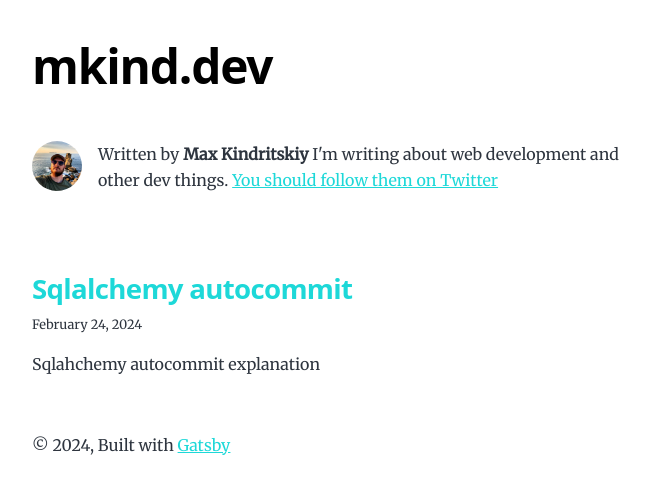
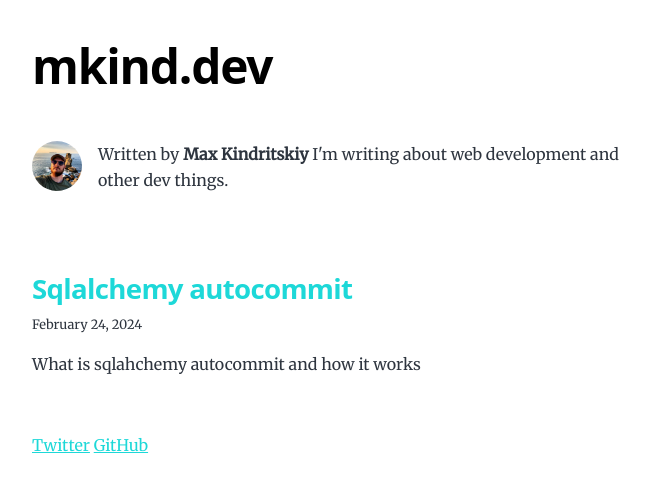
Before and after one commit to kindermax/blog, a Gatsby site: page / in a window 1280 px wide. Shown: the whole page, without its empty margins (292-942 px from the left). Built offline with nearby package versions, Linux system fonts and the light colour scheme; Gatsby itself is replaced by a stand-in of ours.

Commit message:
update layout

````diff
--- a/content/blog/sqlachemy-autocommit/index.md
+++ b/content/blog/sqlachemy-autocommit/index.md
@@ -1,7 +1,7 @@
 ---
 title: Sqlalchemy autocommit
 date: "2024-02-24T22:15:03.284Z"
-description: "Sqlahchemy autocommit explanation"
+description: "What is sqlahchemy autocommit and how it works"
 ---
 
 tl;dr
@@ -23,7 +23,7 @@ conn.commit()  # without this it won't commit/rollback
 query = "SELECT 1"
 conn.execute(query)  # commited automatically, no transaction
 
-# explicit transaction
+# or explicit transaction
 with conn.begin():
   conn.execute(query)
   # commited (or rolled back on error)
@@ -39,9 +39,9 @@ Postgres has no such feature as an implicit transaction so [`psycopg`](https://w
 
 `autocommit` in psycopg (and in sqlachemy) is a way to disable this implicit `BEGIN`. Once `autocommit=True` psycopg won't append any `BEGIN` to you query. This means that each query is executed and commited in one go - you can not roll it back. If you want to rollback you have to call `.begin()` yourself and this will let you commit/rollback explicitly.
 
-Sqlalchemy 2.0 dropped library-level `autocommit` - which means that you can not execute a query without a transaction - sqlalchemy will always open a transaction for you query but you need to commit it yourself.
+Sqlalchemy 2.0 dropped library-level `autocommit` - which means that you can not execute a query without a transaction - sqlalchemy will always open a transaction for you query and you need to commit it yourself.
 
-So the main difference is that in sqlalchemy this query commits if `autocommit=True` :
+So the main difference is that in sqlalchemy 1.x this query commits if `autocommit=True` :
 
 ```python
 conn.execute('DELETE FROM users WHERE id = 1')
@@ -57,9 +57,9 @@ conn.commit()
 As sqla docs [says](https://docs.sqlalchemy.org/en/20/changelog/migration_20.html#driver-level-autocommit-remains-available) , "true" `autocommit` is available via driver.
 > For sqlahchemy "true" autocommit these days [means](https://docs.sqlalchemy.org/en/20/core/connections.html#dbapi-autocommit) a separate transaction level.
 
-One interesting advice from docs is to use a separate engine for read-only queries with `AUTOCOMMIT`:
+One interesting [advice](https://docs.sqlalchemy.org/en/20/core/connections.html#maintaining-multiple-isolation-levels-for-a-single-engine) from docs is to use a separate engine for read-only queries with `AUTOCOMMIT`:
 
->One such use case is an application that has operations that break into “transactional” and “read-only” operations, a separate [`Engine`](https://docs.sqlalchemy.org/en/20/core/connections.html#sqlalchemy.engine.Engine "sqlalchemy.engine.Engine") that makes use of `"AUTOCOMMIT"` may be separated off from the main engine:
+> One such use case is an application that has operations that break into “transactional” and “read-only” operations, a separate [`Engine`](https://docs.sqlalchemy.org/en/20/core/connections.html#sqlalchemy.engine.Engine "sqlalchemy.engine.Engine") that makes use of `"AUTOCOMMIT"` may be separated off from the main engine:
 
 ```python
 from sqlalchemy import create_engine
--- a/src/components/bio.js
+++ b/src/components/bio.js
@@ -45,10 +45,6 @@ const Bio = () => {
       {author?.name && (
         <p>
           Written by <strong>{author.name}</strong> {author?.summary || null}
-          {` `}
-          <a href={`https://twitter.com/${social?.twitter || ``}`}>
-            You should follow them on Twitter
-          </a>
         </p>
       )}
     </div>
--- a/src/components/layout.js
+++ b/src/components/layout.js
@@ -25,9 +25,9 @@ const Layout = ({ location, title, children }) => {
       <header className="global-header">{header}</header>
       <main>{children}</main>
       <footer>
-        © {new Date().getFullYear()}, Built with
-        {` `}
-        <a href="https://www.gatsbyjs.com">Gatsby</a>
+        <a href="https://twitter.com/kindritskiym">Twitter</a>
+        {`  `}
+        <a href="https://github.com/kindermax">GitHub</a>
       </footer>
     </div>
   )
````
